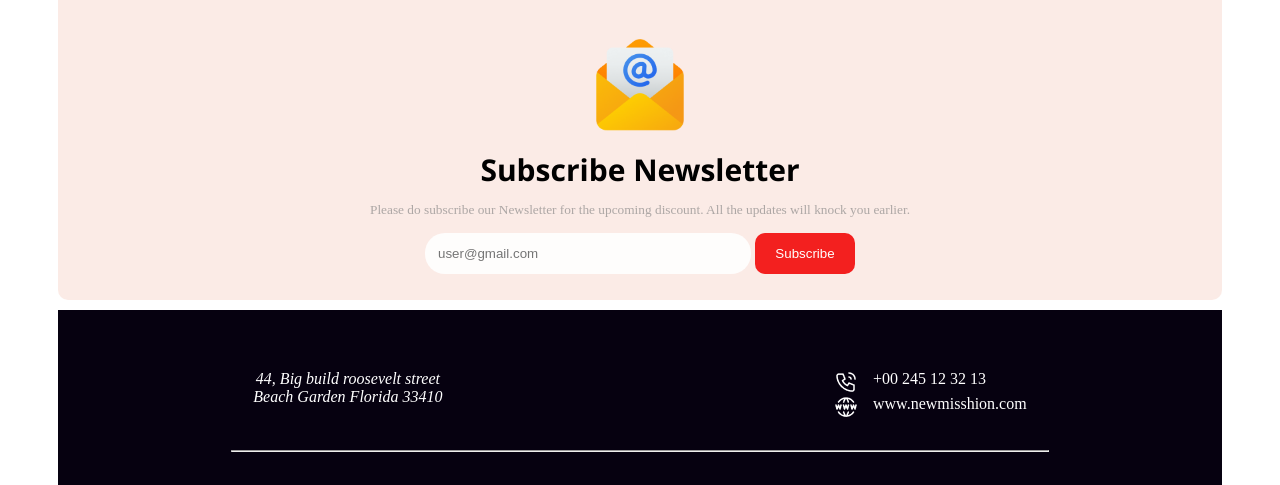
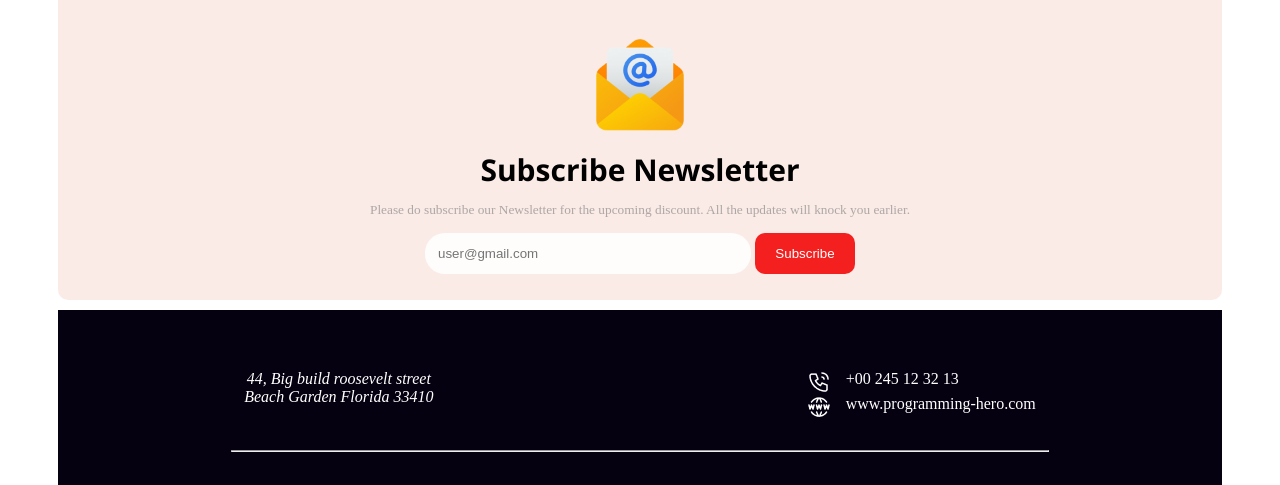
Before and after one commit to mdjonayed6/New-year-mission, a plain HTML site: page index.html in a window 1280 px wide. Shown: the part 4384-4869 px from the top of the page. Drawn offline with Linux system fonts and the light colour scheme.

Commit message:
try to solve github problem

```diff
--- a/index.html
+++ b/index.html
@@ -136,7 +136,7 @@
                         <img src="./images/Call.png" alt=""> <p>+00 245 12 32 13</p>
                     </div>
                     <div class="contact1">
-                        <img src="./images/Website.png" alt=""> <p>www.newmisshion.com</p>
+                        <img src="./images/Website.png" alt=""> <p>www.programming-hero.com</p>
                     </div>
                 </div>
             </div>
```
